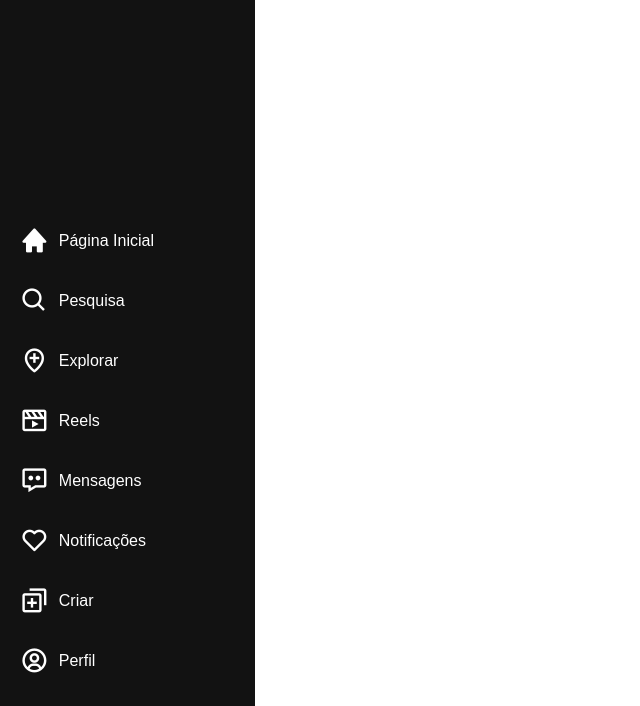
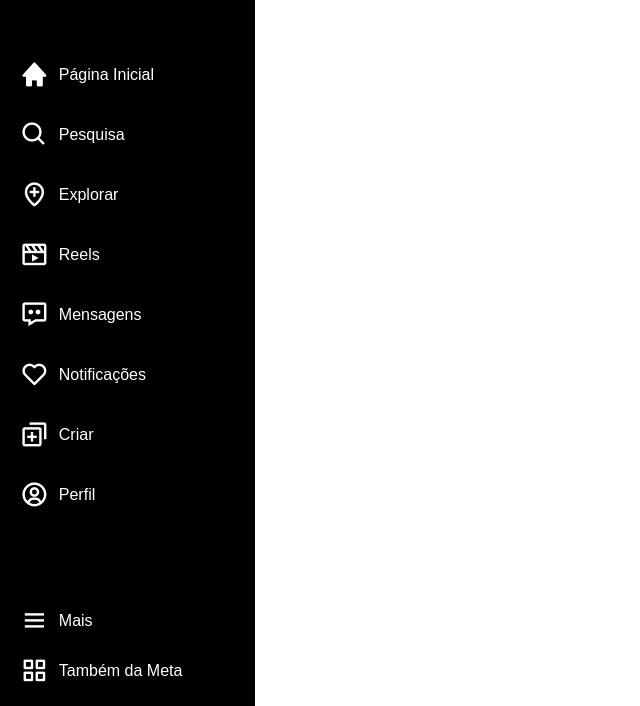
Before and after one commit to LucasGoulart24/Instagram_Perfil, a plain HTML site: page index.html in a window 1280 px wide. Shown: the part 94-800 px from the top of the page, without its empty margins (0-640 px from the left). Drawn offline with nearby package versions, Linux system fonts and the light colour scheme.

Commit message:
instagram

```diff
--- a/index.html
+++ b/index.html
@@ -44,6 +44,10 @@
                 <a href="#">Perfil</a>
             </li>
         </ul>
+        <div>
+            <button><i class='bx bx-menu'></i> Mais</button>
+            <button><i class='bx bx-grid-alt' ></i>Também da Meta</button>
+        </div>
     </nav>
 </body>
 </html>
--- a/style.css
+++ b/style.css
@@ -14,7 +14,7 @@
     align-items: self-start;
     justify-content: space-between;
     flex-direction: column;
-    background-color: #121212;
+    background-color: #000;
     padding: 10px;
     border-right: 1px solid #ffffff;
 }
@@ -22,6 +22,8 @@
 .menu h2{
     font-size: 2rem;
     color: #ffffff;
+    margin-top: 30px;
+    margin-left: 20px;
     font-family: 'Dancing Script';
 }
 
@@ -40,7 +42,7 @@
 }
 
 .menu li:hover{
-    background-color: rgb(55, 55, 55);
+    background-color: rgb(23, 23, 23);
 }
 
 .menu i{
@@ -54,3 +56,24 @@
     font-size: 1.0rem;
     text-decoration: none;
 }
+
+.menu button{
+    width: 260px;
+    height: 50px;
+    border: none;
+    outline: none;
+    display: flex;
+    align-items: center;
+    justify-content: flex-start;
+    background-color: transparent;
+    color: #ffffff;
+    font-size: 1rem;
+    cursor: pointer;
+    border-radius: 5px;
+    transition-duration: 0.5s;
+    padding: 0 10px;
+}
+
+.menu button:hover{
+    background-color: rgb(23, 23, 23);
+}
```
